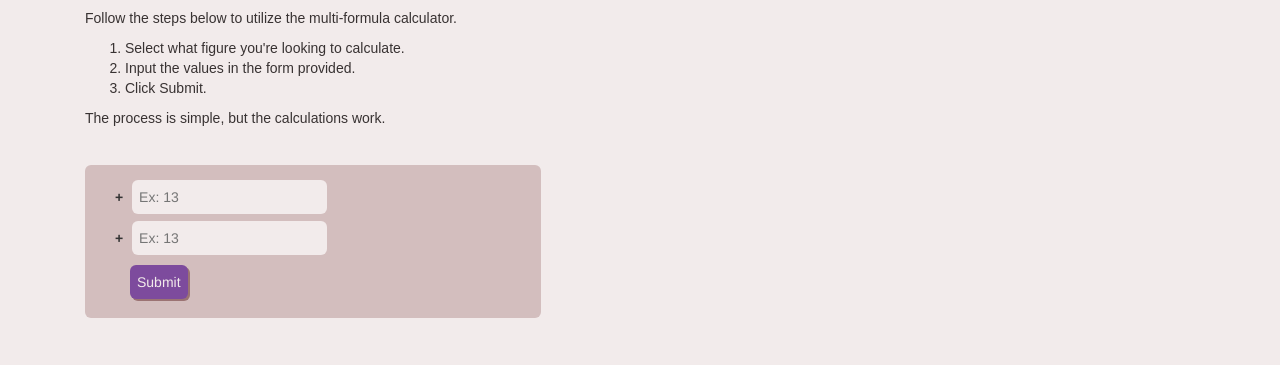
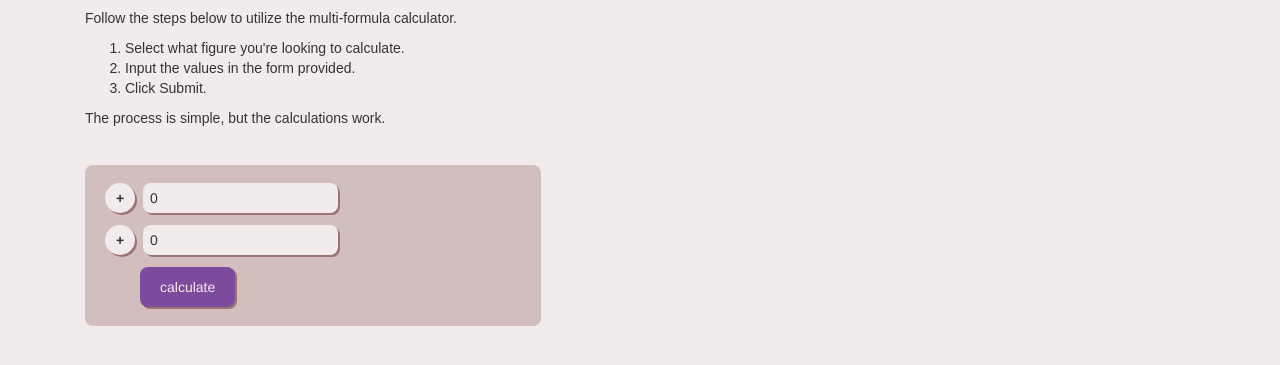
Before and after one commit to pitabaki/basicMath, a plain HTML site: page index.html in a window 1280 px wide. Shown: the part 155-520 px from the top of the page. Drawn offline with nearby package versions, Linux system fonts and the light colour scheme.

Commit message:
Activated form. Calculators UI refined.

```diff
--- a/css/calculator.sass
+++ b/css/calculator.sass
@@ -38,7 +38,8 @@ $default_margin: 0 auto
 $default_padding: 0
 
 //form
-$borderRadius: 6px
+$borderRadius: 8px
+$circleRadius: 105px
 $transition: 0.5s
 
 h1,
@@ -58,18 +59,37 @@ body
 
 input
 	margin: 0 auto
-	margin: 0.25em 5px
 	padding: 0
-	padding: 0.5em
+	padding: 0 0.5em
+	height: 30px
 	border-radius: $borderRadius
 	border: none
 	background-color: $bg_white
+	box-shadow: 2px 2px $bg_white_shadow
 
 input:focus,
 textarea:focus
 	border: none
 	box-shadow: 0
 	outline: none
+
+label
+	margin-right: 4px
+	width: 30px
+	height: 30px
+	line-height: 30px
+	text-align: center
+	background-color: $bg_white
+	border-radius: $circleRadius
+	transition: all $transition ease
+	box-shadow: 2px 2px $bg_white_shadow
+
+label:hover,
+label:active,
+label:focus
+	color: $primary
+	background-color: $secondary
+	box-shadow: 5px 5px $bg_white_shadow
 
 fieldset
 	margin: 0.5em 0
@@ -79,10 +99,10 @@ fieldset
 	border-radius: $borderRadius
 
 .digitInput
-	margin: 0em 30px
+	margin: 0.5em 20px
 
 .submit
-	margin: 0em 40px
+	margin: 0em 50px
 
 .navbar-fixed-top
 	background-color: $rich_grey
@@ -125,13 +145,15 @@ form
 	padding-top: 20px
 
 .submit input
-	margin: 0.5em 5px
-	padding: 0.5em
+	margin: 0 5px 0.5em 5px
+	padding: 20px
+	line-height: 0
 	color: $bg_white
 	background-color: $secondary_tint
 	transition: all $transition ease
 	box-shadow: 2px 2px $bg_white_shadow
 
 .submit input:hover
+	color: $primary
 	background-color: $secondary
 	box-shadow: 5px 5px $bg_white_shadow
--- a/index.html
+++ b/index.html
@@ -36,20 +36,20 @@
 					<li>Click Submit.</li>
 				</ol>
 				<p>The process is simple, but the calculations work.</p>
-				<form>
+				<form action="" method="post" id="calcForm">
 					<fieldset>
 						<div class="math">
 							<div class="digitInput">
-								<label>+</label>
-								<input type="text" name="number" placeholder="Ex: 13">
+								<label for="numberOne">+</label>
+								<input type="text" name="numberONE" id="num_01" value="0" placeholder="Please enter a number" required>
 							</div>
 							<div class="digitInput">
-								<label>+</label>
-								<input type="text" name="number" placeholder="Ex: 13">
+								<label for="numberTwo">+</label>
+								<input type="text" name="numberTWO" id="num_02" value="0" placeholder="Please enter a number" required>
 							</div>
 						</div>
 						<div class="submit">
-							<input type="submit" value="Submit" id="calculatorSubmit">
+							<input type="submit" value="calculate" id="calculatorSubmit">
 						</div>
 					</fieldset>
 				</form>
--- a/js/formula.js
+++ b/js/formula.js
@@ -11,9 +11,15 @@ List of formulas:
 1. Finding the average in an array of numbers
 */
 
-//Finding the average of an array of numbers
-function average(numbers){
+function average(){
 	'use strict';
+	var numberOne = document.getElementById("num_01").value;
+	var numberTwo = document.getElementById("num_02").value;
+	numberOne = Number(numberOne);
+	numberTwo = Number(numberTwo);
+	var numbers = [numberOne,numberTwo];
+	console.log("length of numbers " + numberOne);
+	console.log("length of numbers " + numberTwo);
 	//declare a variable for calculating the sum
 	var something = 0;
 
@@ -22,10 +28,20 @@ function average(numbers){
 		//for each passing of the for loop, add the current value to the total of "something"
 		something += numbers[i];
 	}
-
+	console.log(something);
+	console.log(something /= numbers.length);
 	//Divide total of something by the length of numbers
-	return something /= numbers.length;
+	return false;
 }
 
 //testing Average
-console.log(average([39,42]));
+//console.log(average([39,42]));
+
+function init(){
+	'use strict';
+	var form = document.getElementById("calcForm");
+	form.onsubmit = average;
+
+}
+
+window.onload = init;
--- a/js/min/formula-min.js
+++ b/js/min/formula-min.js
@@ -1 +1 @@
-function average(e){"use strict";for(var r=0,n=0;n<e.length;n++)r+=e[n];return r/=e.length}console.log(average([39,42]));
+function average(){"use strict";var e=document.getElementById("num_01").value,n=document.getElementById("num_02").value;e=Number(e),n=Number(n);var o=[e,n];console.log("length of numbers "+e),console.log("length of numbers "+n);for(var t=0,l=0;l<o.length;l++)t+=o[l];return console.log(t),console.log(t/=o.length),!1}function init(){"use strict";var e=document.getElementById("calcForm");e.onsubmit=average}window.onload=init;
```
Also changed, not shown: css/calculator.css.
